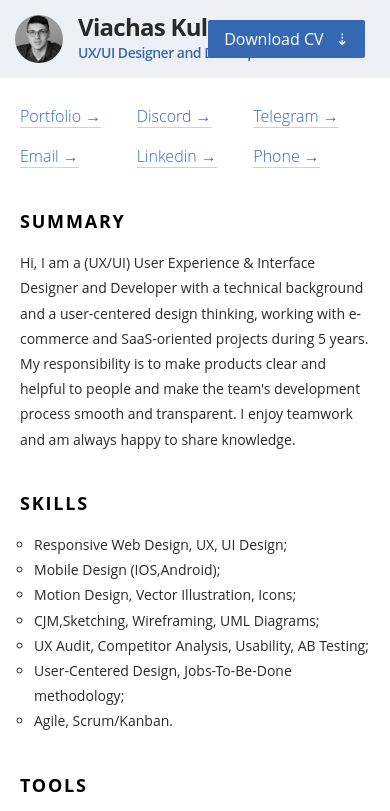
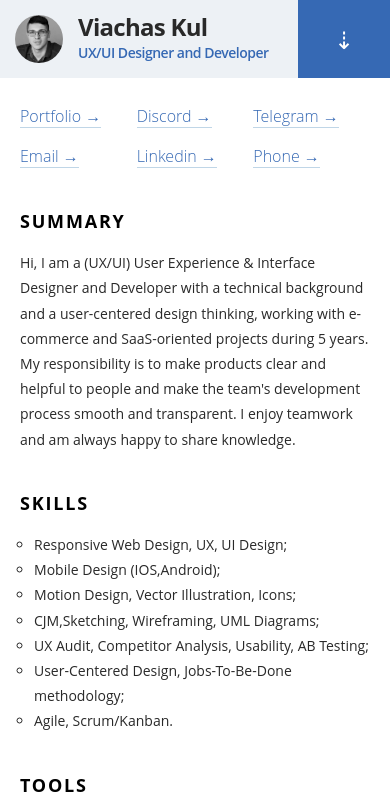
Before and after one commit to Mrdoker1/rsschool-cv, a plain HTML site: page index.html in a window 390 px wide. Shown: the top 811 px of the page. Drawn offline with Linux system fonts and the light colour scheme.

Commit message:
fix: update styles

```diff
--- a/assets/styles/style.css
+++ b/assets/styles/style.css
@@ -571,3 +571,22 @@ code {
         margin: 12px 0;
     }
 }
+
+@media screen and (max-width: 440px) {
+    .floating-button {
+        right: 0px;
+        top: 0px;
+    }
+    button {
+        border-radius: 0px;
+    }
+    button.with-icon {
+        padding: 0 36px;
+        height: 78px;
+        font-size: 24px;
+        border: none;
+    }
+    button.with-icon span:first-child {
+        display: none;
+    }
+}
```
